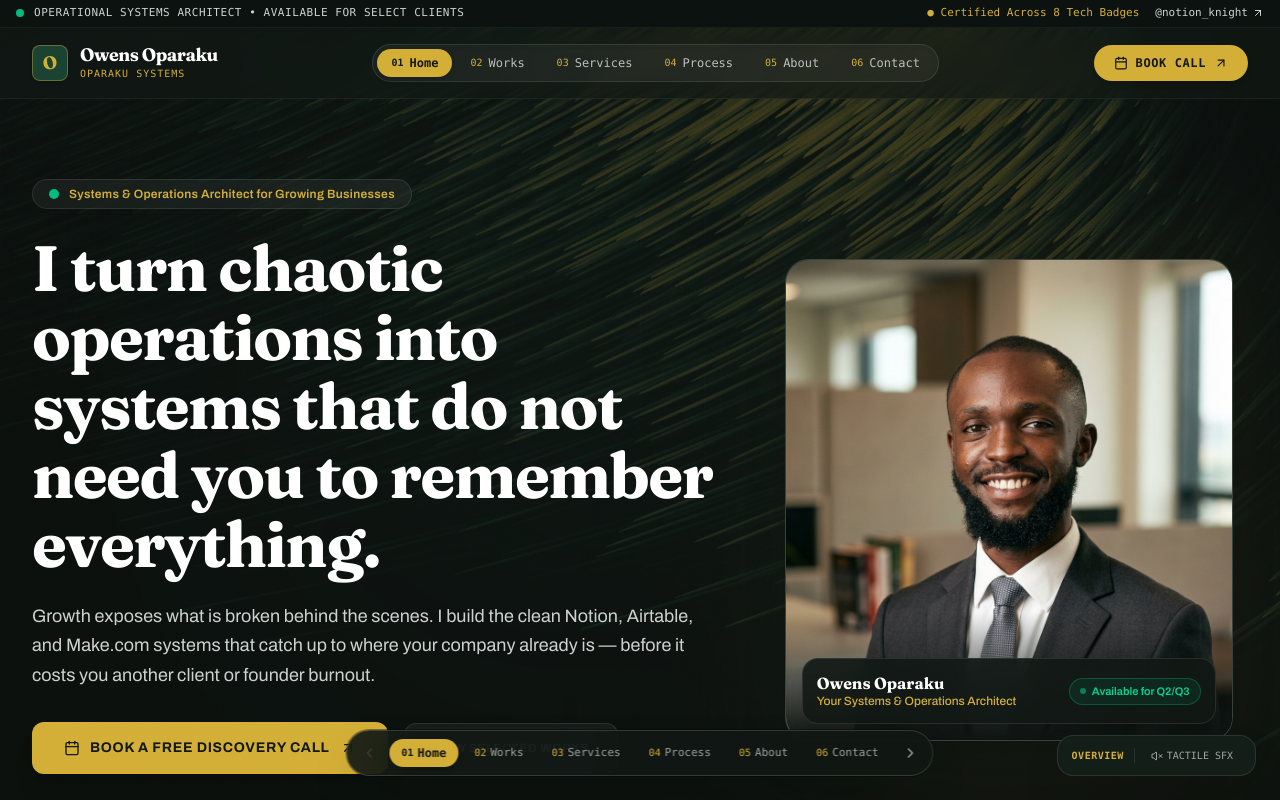
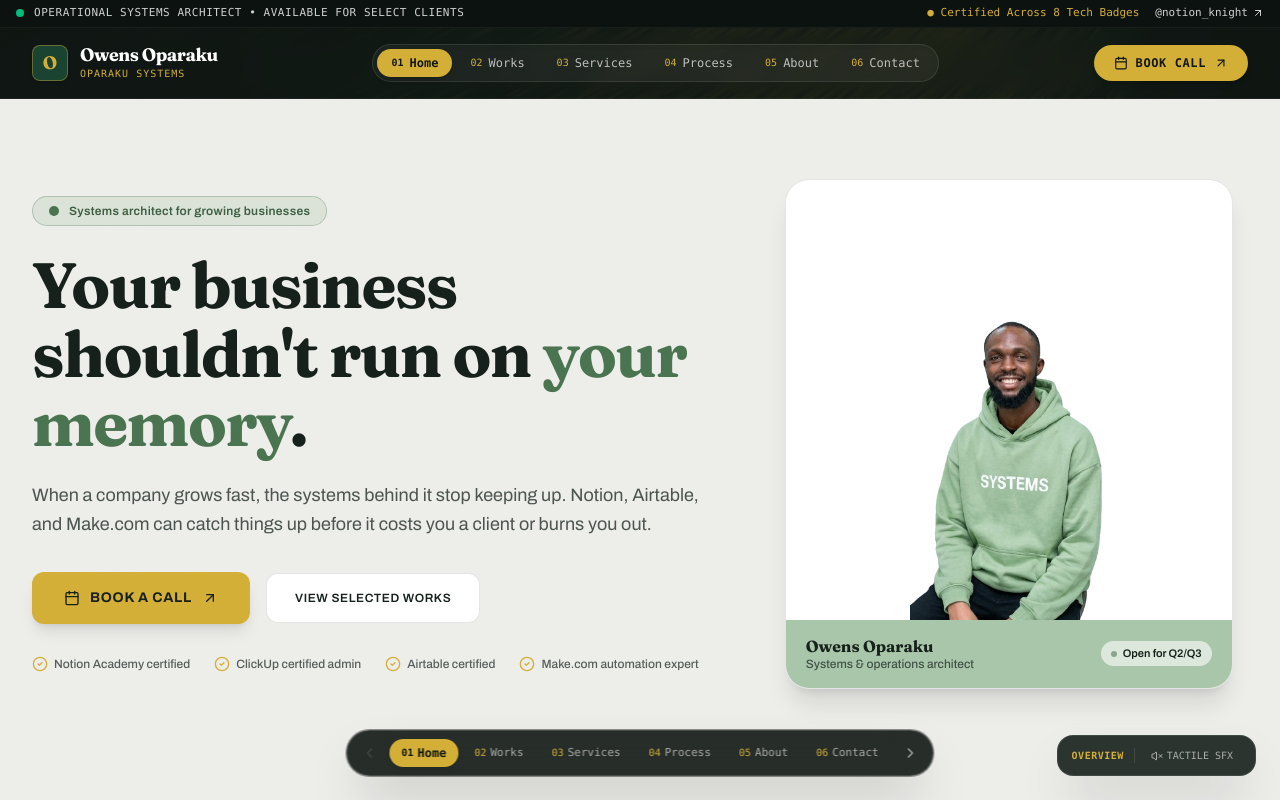
Before and after one commit to ifeanyiowens/Knight-Workspace, a React (Vite) app: page / in a window 1280 px wide. Shown: the top 800 px of the page. Built offline with nearby package versions, Linux system fonts and the light colour scheme.

Commit message:
Preview: light theme Hero with sage green, gold accents, new photo

```diff
--- a/src/components/Hero.tsx
+++ b/src/components/Hero.tsx
@@ -1,6 +1,6 @@
 import React, { useState } from 'react';
 import { BRAND_INFO } from '../data/portfolioData';
-import owensProfilePhoto from '../assets/owens_profile.png';
+import owensProfilePhoto from '../assets/owens_profile_hoodie.png';
 import { Calendar, ArrowUpRight, CheckCircle2, Sparkles } from 'lucide-react';
 import { sound } from '../utils/audio';
 
@@ -17,123 +17,104 @@ export const Hero: React.FC<HeroProps> = ({ onOpenBooking }) => {
   };
 
   return (
-    <section className="relative pt-12 pb-20 md:pt-20 md:pb-28 bg-[#0E1411]/72 text-[#EDEDEA] overflow-hidden border-b border-white/10">
-      {/* Ambient warm background glows */}
-      <div className="absolute top-10 left-1/4 w-[500px] h-[500px] bg-[#1B4332]/40 rounded-full blur-[140px] pointer-events-none -z-10" />
-      <div className="absolute bottom-10 right-10 w-[450px] h-[450px] bg-[#D4AF37]/15 rounded-full blur-[120px] pointer-events-none -z-10" />
-
-      {/* Subtle warm mesh grid overlay */}
-      <div className="absolute inset-0 bg-[linear-gradient(to_right,#ffffff05_1px,transparent_1px),linear-gradient(to_bottom,#ffffff05_1px,transparent_1px)] bg-[size:4rem_4rem] [mask-image:radial-gradient(ellipse_60%_50%_at_50%_0%,#000_70%,transparent_100%)] pointer-events-none -z-10" />
+    <section className="relative pt-12 pb-20 md:pt-20 md:pb-28 bg-[#EDEDEA] text-[#16201B] overflow-hidden border-b border-black/5">
 
       <div className="max-w-7xl mx-auto px-4 sm:px-6 lg:px-8">
         <div className="grid grid-cols-1 lg:grid-cols-12 gap-12 lg:gap-12 items-center">
 
-          {/* Left Column: Clear, Friendly Statement & Positioning (Variation 03) */}
+          {/* Left Column */}
           <div className="lg:col-span-7 flex flex-col items-start space-y-6">
 
-            {/* Friendly Badge */}
-            <div className="inline-flex items-center gap-2.5 px-4 py-1.5 rounded-full bg-white/5 border border-white/10 text-[#D4AF37] text-xs font-semibold tracking-wide backdrop-blur-md">
+            <div className="inline-flex items-center gap-2.5 px-4 py-1.5 rounded-full bg-[#A8C6A9]/25 border border-[#4A7350]/30 text-[#3D5F41] text-xs font-semibold tracking-wide">
               <span className="relative flex h-2.5 w-2.5">
-                <span className="animate-ping absolute inline-flex h-full w-full rounded-full bg-emerald-400 opacity-75"></span>
-                <span className="relative inline-flex rounded-full h-2.5 w-2.5 bg-emerald-500"></span>
+                <span className="animate-ping absolute inline-flex h-full w-full rounded-full bg-[#4A7350] opacity-75"></span>
+                <span className="relative inline-flex rounded-full h-2.5 w-2.5 bg-[#4A7350]"></span>
               </span>
-              <span>Systems & Operations Architect for Growing Businesses</span>
+              <span>Systems architect for growing businesses</span>
             </div>
 
-            {/* Chosen Variation 3 Headline */}
-            <h1 className="font-serif text-4xl sm:text-5xl md:text-6xl lg:text-[4rem] leading-[1.08] text-white font-bold tracking-tight">
-              I turn chaotic operations into systems that do not need you to remember everything.
+            <h1 className="font-serif text-4xl sm:text-5xl md:text-6xl lg:text-[4rem] leading-[1.08] text-[#16201B] font-bold tracking-tight">
+              Your business shouldn't run on <span className="text-[#4A7350]">your memory</span>.
             </h1>
 
-            {/* Warm & Welcoming Subtext */}
-            <p className="text-base sm:text-lg text-white/80 leading-relaxed max-w-2xl font-sans">
-              Growth exposes what is broken behind the scenes. I build the clean Notion, Airtable, and Make.com systems that catch up to where your company already is — before it costs you another client or founder burnout.
+            <p className="text-base sm:text-lg text-[#16201B]/75 leading-relaxed max-w-2xl font-sans">
+              When a company grows fast, the systems behind it stop keeping up. Notion, Airtable, and Make.com can catch things up before it costs you a client or burns you out.
             </p>
 
-            {/* Action Buttons */}
             <div className="flex flex-col sm:flex-row items-stretch sm:items-center gap-4 w-full sm:w-auto pt-2">
               <button
                 onClick={handleBookClick}
                 id="hero-book-call-cta"
                 data-cursor-text="BOOK"
-                className="inline-flex items-center justify-center gap-2.5 px-8 py-4 rounded-xl bg-[#D4AF37] text-[#111815] font-bold text-sm uppercase tracking-wider hover:bg-[#E5C358] transition-all shadow-xl group cursor-pointer"
+                className="inline-flex items-center justify-center gap-2.5 px-8 py-4 rounded-xl bg-[#D4AF37] text-[#16201B] font-bold text-sm uppercase tracking-wider hover:bg-[#C29B26] transition-all shadow-lg group cursor-pointer"
               >
                 <Calendar className="w-4 h-4" />
-                <span>Book a Free Discovery Call</span>
+                <span>Book a call</span>
                 <ArrowUpRight className="w-4 h-4 group-hover:translate-x-0.5 group-hover:-translate-y-0.5 transition-transform" />
               </button>
 
               <a
                 href="#case-studies"
                 data-cursor-text="WORKS"
-                className="inline-flex items-center justify-center gap-2 px-7 py-4 rounded-xl bg-white/5 text-white text-xs font-semibold uppercase tracking-wider hover:bg-white/10 transition-all border border-white/10"
+                className="inline-flex items-center justify-center gap-2 px-7 py-4 rounded-xl bg-white text-[#16201B] text-xs font-semibold uppercase tracking-wider hover:bg-black/5 transition-all border border-black/10"
               >
-                <span>View Selected Works</span>
+                <span>View selected works</span>
               </a>
             </div>
 
-            {/* Quick Proof Badges (Friendly & Readable) */}
-            <div className="pt-2 flex flex-wrap items-center gap-y-2.5 gap-x-6 text-xs text-white/70">
+            <div className="pt-2 flex flex-wrap items-center gap-y-2.5 gap-x-6 text-xs text-[#16201B]/70">
               <span className="flex items-center gap-1.5 font-medium">
                 <CheckCircle2 className="w-4 h-4 text-[#D4AF37]" />
-                Notion Academy Certified
+                Notion Academy certified
               </span>
               <span className="flex items-center gap-1.5 font-medium">
                 <CheckCircle2 className="w-4 h-4 text-[#D4AF37]" />
-                ClickUp Certified Admin
+                ClickUp certified admin
               </span>
               <span className="flex items-center gap-1.5 font-medium">
                 <CheckCircle2 className="w-4 h-4 text-[#D4AF37]" />
-                Airtable Certified
+                Airtable certified
               </span>
               <span className="flex items-center gap-1.5 font-medium">
                 <CheckCircle2 className="w-4 h-4 text-[#D4AF37]" />
-                Make.com Automation Expert
+                Make.com automation expert
               </span>
             </div>
 
           </div>
 
-          {/* Right Column: Clean, Welcoming Portrait Image of Owens (No cluttered cards) */}
+          {/* Right Column: New photo, white card, sage green base block */}
           <div className="lg:col-span-5 flex justify-center">
             <div className="relative w-full max-w-sm sm:max-w-md">
 
-              {/* Soft warm ambient halo behind the photo */}
-              <div className="absolute -inset-4 bg-gradient-to-tr from-[#1B4332]/60 to-[#D4AF37]/30 rounded-3xl blur-2xl opacity-70 -z-10" />
-
-              {/* Clean Image Container with elegant soft framing */}
-              <div className="relative rounded-3xl overflow-hidden bg-[#16201B] border border-white/15 shadow-2xl group">
+              <div className="relative rounded-3xl overflow-hidden bg-white border border-black/10 shadow-xl">
                 {!imageError ? (
                   <img
                     src={owensProfilePhoto}
                     alt="Owens Oparaku"
-                    className="w-full h-auto max-h-[480px] object-cover object-top group-hover:scale-[1.02] transition-transform duration-700"
+                    className="w-full h-auto max-h-[440px] object-contain object-bottom mx-auto pt-6"
                     onError={() => setImageError(true)}
                   />
                 ) : (
-                  <div className="w-full h-80 flex flex-col items-center justify-center bg-[#1B4332] text-white p-6 text-center">
-                    <span className="font-serif text-4xl font-bold text-[#D4AF37] mb-2">OO</span>
+                  <div className="w-full h-80 flex flex-col items-center justify-center bg-white text-[#16201B] p-6 text-center">
+                    <span className="font-serif text-4xl font-bold text-[#4A7350] mb-2">OO</span>
                     <span className="font-serif text-lg font-bold">Owens Oparaku</span>
-                    <span className="text-xs text-white/70 mt-1">Business Operations Architect</span>
                   </div>
                 )}
 
-                {/* Subtle soft bottom gradient overlay for smooth contrast */}
-                <div className="absolute inset-x-0 bottom-0 h-32 bg-gradient-to-t from-[#0E1411] via-[#0E1411]/60 to-transparent pointer-events-none" />
-
-                {/* Friendly, Welcoming Name & Title Bar */}
-                <div className="absolute bottom-4 inset-x-4 p-3.5 rounded-2xl bg-[#111815]/90 backdrop-blur-md border border-white/10 shadow-lg flex items-center justify-between">
+                {/* Sage green base block, doubles as the name plate */}
+                <div className="bg-[#A8C6A9] px-5 py-4 flex items-center justify-between">
                   <div>
-                    <h3 className="font-serif text-base font-bold text-white leading-tight">
+                    <h3 className="font-serif text-base font-bold text-[#16201B] leading-tight">
                       Owens Oparaku
                     </h3>
-                    <p className="text-xs text-[#D4AF37] font-medium">
-                      Your Systems & Operations Architect
+                    <p className="text-xs text-[#16201B]/70 font-medium">
+                      Systems & operations architect
                     </p>
                   </div>
-                  <span className="px-2.5 py-1 rounded-full bg-emerald-500/10 text-emerald-400 text-[11px] font-semibold border border-emerald-500/30 flex items-center gap-1.5">
-                    <span className="w-1.5 h-1.5 rounded-full bg-emerald-400 animate-pulse"></span>
-                    Available for Q2/Q3
+                  <span className="px-2.5 py-1 rounded-full bg-white/60 text-[#16201B] text-[11px] font-semibold flex items-center gap-1.5">
+                    <span className="w-1.5 h-1.5 rounded-full bg-[#3D5F41] animate-pulse"></span>
+                    Open for Q2/Q3
                   </span>
                 </div>
               </div>
```
Also changed, not shown: src/assets/owens_profile_hoodie.png (added).
